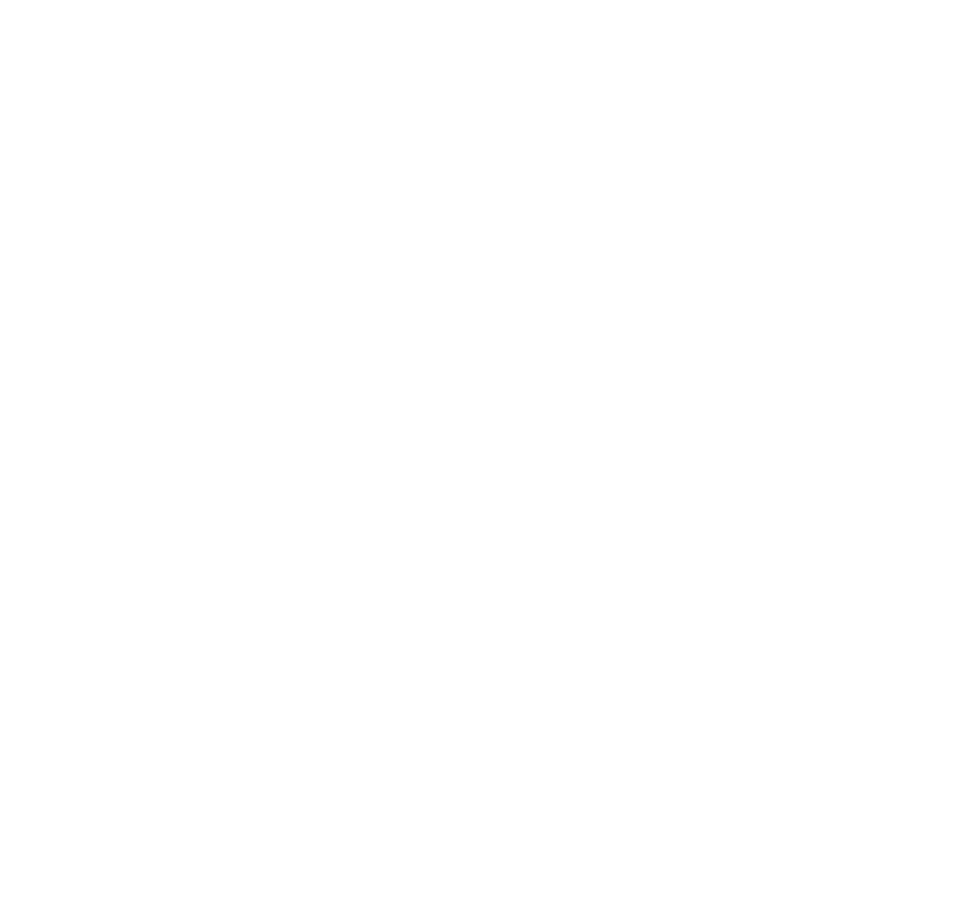
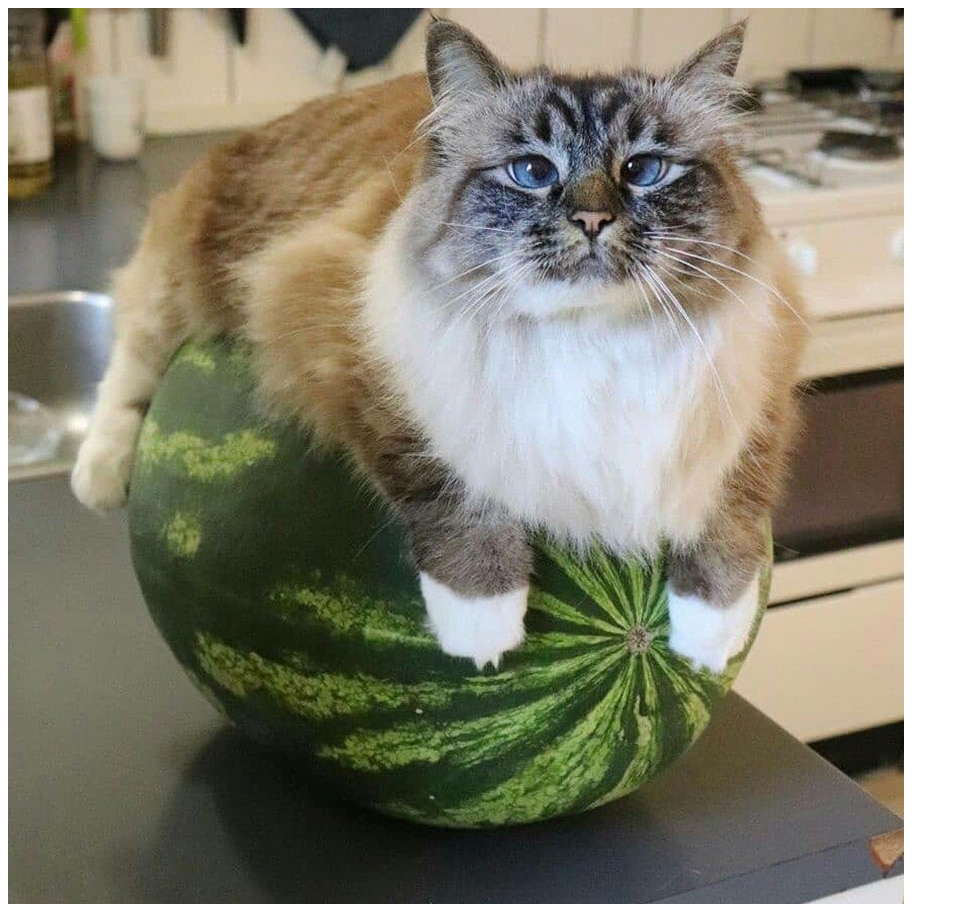
Before and after one commit to Shirokomisl/Shirokomisl.github.io, a plain HTML site: page index.html in a window 1280 px wide. Shown: the whole page, without its empty margins (0-959 px from the left). Before the commit the page ends 800 px from the top, so only its background shows below. Drawn offline with Linux system fonts and the light colour scheme; files whose address does not match are found by name.

Commit message:
meme image added

```diff
--- a/index.html
+++ b/index.html
@@ -1,6 +1,7 @@
 <!DOCTYPE html>
 <html>
 <body>
+    <img src="C:\Users\user\Documents\GitHub\Shirokomisl.github.io\kot_na_arbuze.jfif" alt="Image not found"/>
   <audio autoplay loop>
     <source src="C:\Users\user\Documents\GitHub\Shirokomisl.github.io\devushka-stonet.mp3" type="audio/mpeg">
   </audio>
```
Also changed, not shown: kot_na_arbuze.jfif (added).
